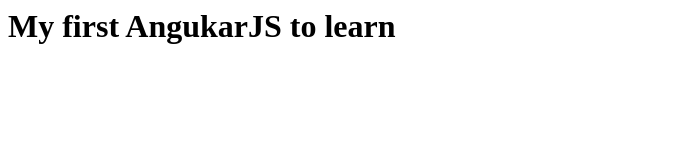
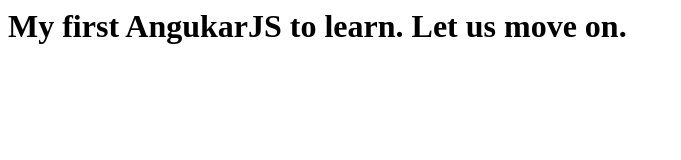
Before and after one commit to proexplorer/MyAngular-Repo1, a plain HTML site: page index.html in a window 1280 px wide. Shown: the whole page, without its empty margins (0-681 px from the left). Drawn offline with Linux system fonts and the light colour scheme.

Commit message:
new version of web file

```diff
--- a/index.html
+++ b/index.html
@@ -4,7 +4,8 @@
 </heaad>
 
 <body>
-  <H1>My first AngukarJS to learn
+  <H1>My first AngukarJS to learn.
+    Let us move on.
 </body>
 
 </html>
```
